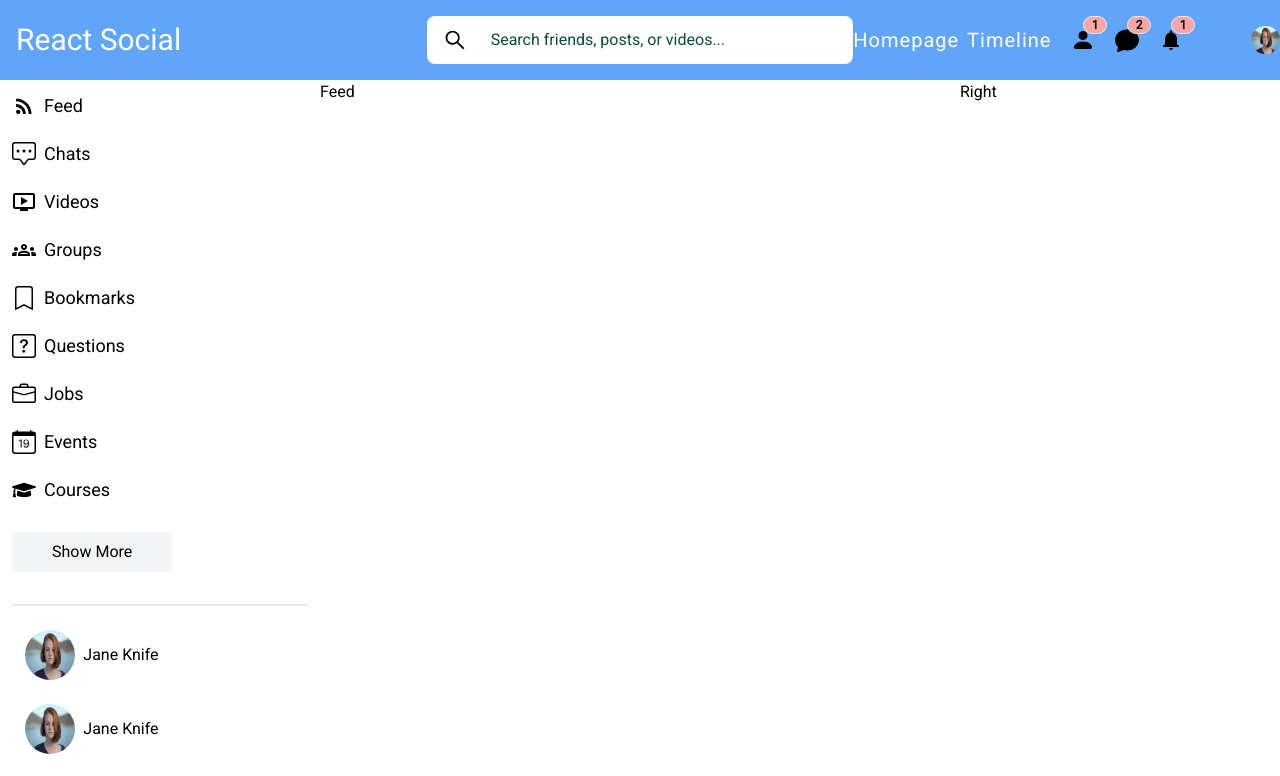
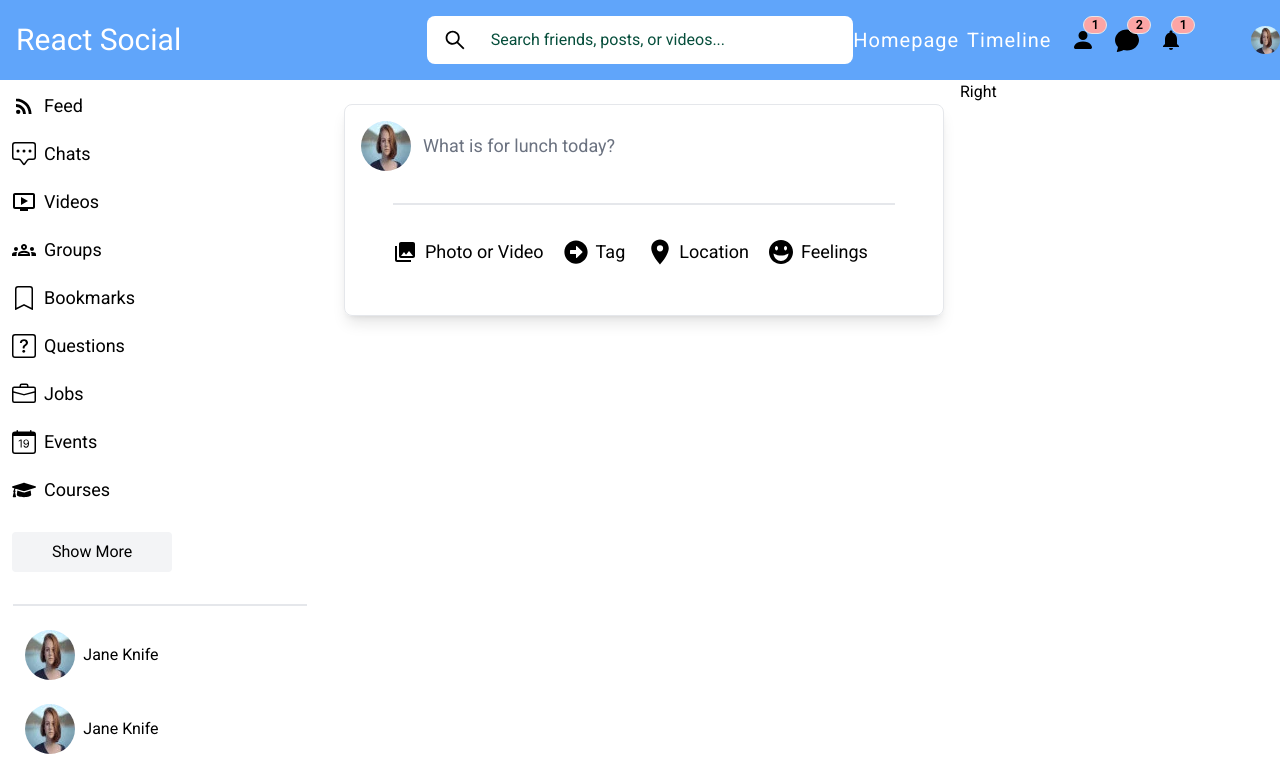
Before and after one commit to xiraynedev/react-social, a React app: page / in a window 1280 px wide. Shown: the top 776 px of the page. Built offline with nearby package versions, Linux system fonts and the light colour scheme.

Commit message:
work on feed component and add ShareIcon component

```diff
--- a/src/components/Feed/Feed.tsx
+++ b/src/components/Feed/Feed.tsx
@@ -1,11 +1,24 @@
 import {FC} from 'react';
+import {ShareIcon} from '../ShareIcon/ShareIcon';
+
+const person1ProfilePicture = require('../../assets/persons/person1-profile.webp');
 
 export const Feed: FC = () => {
   return (
     <>
-      <div className='col-start-4 col-end-10'>
-        Feed
-      </div>
+      <section className="col-start-4 col-end-10">
+        <div className="m-4 border p-4 rounded-lg shadow-lg mt-6 ml-6">
+          <div className="flex items-center gap-3">
+            <img
+              src={person1ProfilePicture}
+              alt="person 1 profile picture"
+              className="rounded-full"
+            />
+            <p className="text-gray-500 text-lg">What is for lunch today?</p>
+          </div>
+          <ShareIcon/>
+        </div>
+      </section>
     </>
   );
 };
--- /dev/null
+++ b/src/components/ShareIcon/ShareIcon.tsx
@@ -0,0 +1,27 @@
+import {FC} from 'react';
+import {MdLocationOn, MdPhotoLibrary} from 'react-icons/md';
+import {FaArrowAltCircleRight} from 'react-icons/fa';
+import {ImHappy2} from 'react-icons/im';
+
+export const ShareIcon: FC = () => {
+  return (
+    <div className="flex gap-5 m-8 border-t-2 pt-8">
+      <div className="flex items-center gap-2">
+        <MdPhotoLibrary className="text-2xl"/>
+        <p className="text-lg">Photo or Video</p>
+      </div>
+      <div className="flex items-center gap-2">
+        <FaArrowAltCircleRight className="text-2xl"/>
+        <p className="text-lg">Tag</p>
+      </div>
+      <div className="flex items-center gap-1">
+        <MdLocationOn className="text-3xl"/>
+        <p className="text-lg">Location</p>
+      </div>
+      <div className="flex items-center gap-2">
+        <ImHappy2 className="text-2xl"/>
+        <p className="text-lg">Feelings</p>
+      </div>
+    </div>
+  );
+};
```
